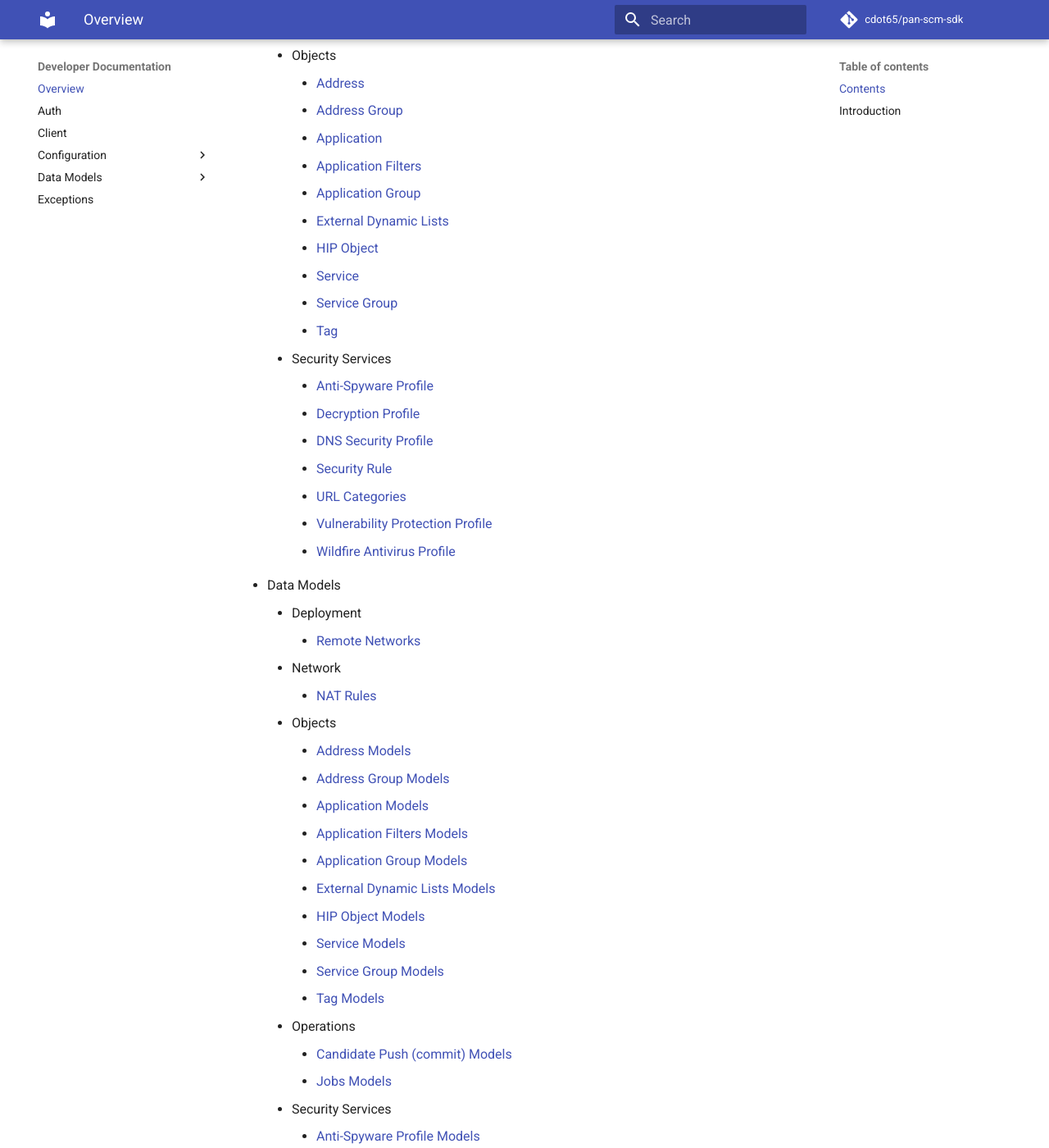
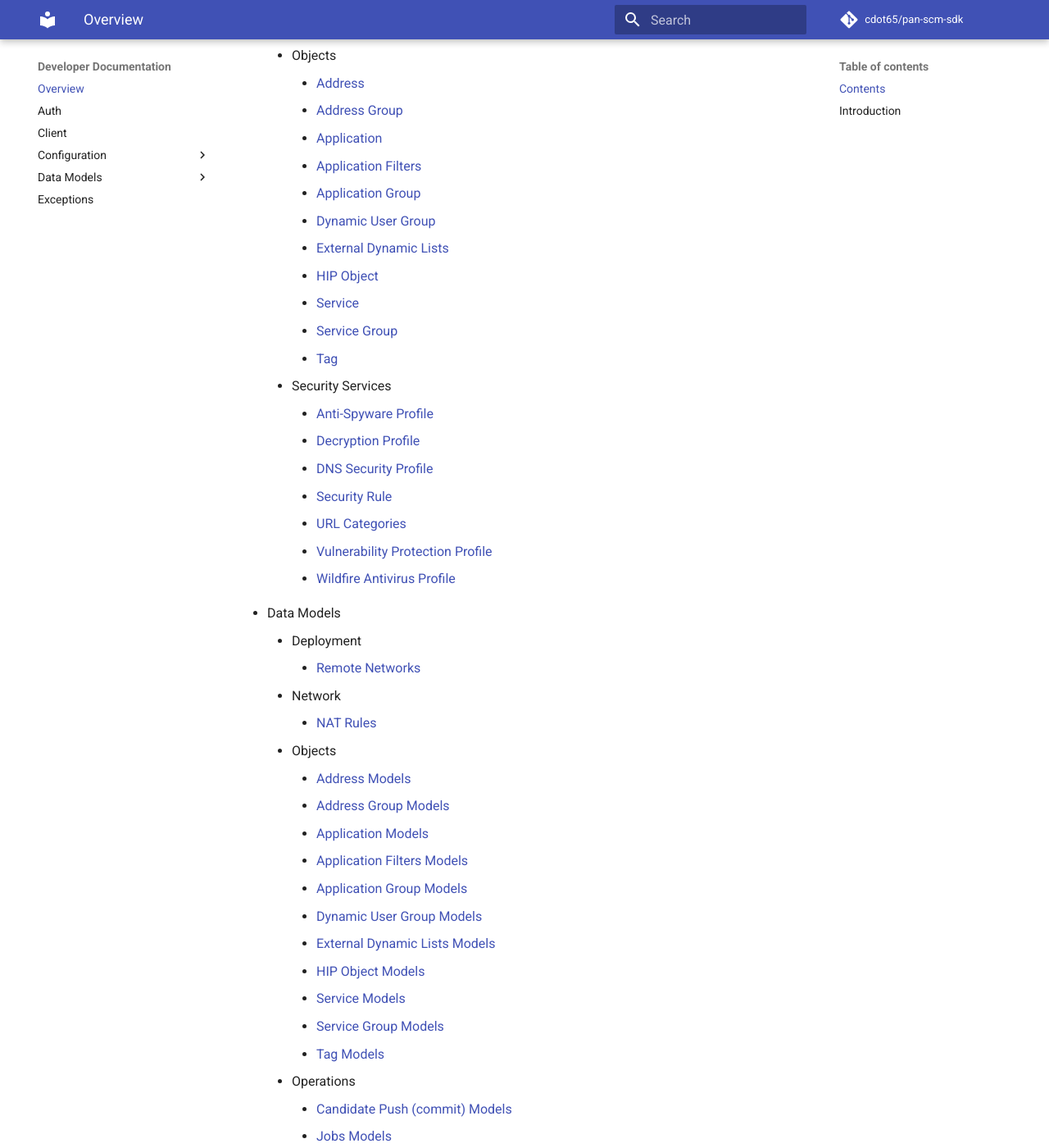
Before and after one commit to cdot65/pan-scm-sdk, an MkDocs documentation site: the page built from docs/sdk/index.md, in a window 1280 px wide and 1400 px high, scrolled down 609 px. Shown: the whole window at 82% size. Built offline with MkDocs 1.6.1 and Material for MkDocs 9.7.7, drawn with Linux system fonts in a browser that asks for light colours; comment, search, counter and statistics services are not loaded.

Commit message:
Add documentation for Dynamic User Group and its models
This commit introduces links and entries for the Dynamic User Group in both configuration objects and models sections. Updates include additions to the relevant Markdown files and the `mkdocs.yml` file to ensure proper documentation visibility and navigation. This enhances the coverage of SDK objects in the documentation.

```diff
--- a/docs/sdk/index.md
+++ b/docs/sdk/index.md
@@ -19,6 +19,7 @@ configuration objects and data models used to interact with Palo Alto Networks S
         - [Application](config/objects/application.md)
         - [Application Filters](config/objects/application_filters.md)
         - [Application Group](config/objects/application_group.md)
+        - [Dynamic User Group](config/objects/dynamic_user_group.md)
         - [External Dynamic Lists](config/objects/external_dynamic_lists.md)
         - [HIP Object](config/objects/hip_object.md)
         - [Service](config/objects/service.md)
@@ -43,6 +44,7 @@ configuration objects and data models used to interact with Palo Alto Networks S
         - [Application Models](models/objects/application_models.md)
         - [Application Filters Models](models/objects/application_filters_models.md)
         - [Application Group Models](models/objects/application_group_models.md)
+        - [Dynamic User Group Models](models/objects/dynamic_user_group_models.md)
         - [External Dynamic Lists Models](models/objects/external_dynamic_lists_models.md)
         - [HIP Object Models](models/objects/hip_object_models.md)
         - [Service Models](models/objects/service_models.md)
--- a/mkdocs.yml
+++ b/mkdocs.yml
@@ -48,6 +48,7 @@ nav:
               - Application: sdk/config/objects/application.md
               - Application Filters: sdk/config/objects/application_filters.md
               - Application Group: sdk/config/objects/application_group.md
+              - Dynamic User Group: sdk/config/objects/dynamic_user_group.md
               - External Dynamic Lists: sdk/config/objects/external_dynamic_lists.md
               - HIP Object: sdk/config/objects/hip_object.md
               - Service: sdk/config/objects/service.md
@@ -76,6 +77,7 @@ nav:
               - Application Models: sdk/models/objects/application_models.md
               - Application Filter Models: sdk/models/objects/application_filters_models.md
               - Application Group Models: sdk/models/objects/application_group_models.md
+              - Dynamic User Group Models: sdk/models/objects/dynamic_user_group_models.md
               - External Dynamic Lists Models: sdk/models/objects/external_dynamic_lists_models.md
               - Service Models: sdk/models/objects/service_models.md
               - Service Group Models: sdk/models/objects/service_group_models.md
```
Also changed, not shown: docs/sdk/config/objects/index.md (+1 -0 lines), docs/sdk/models/objects/index.md (+1 -0 lines).
